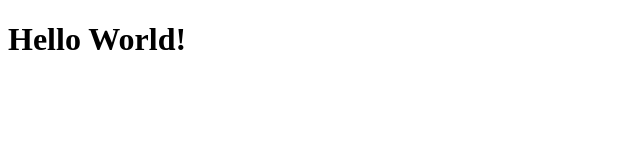
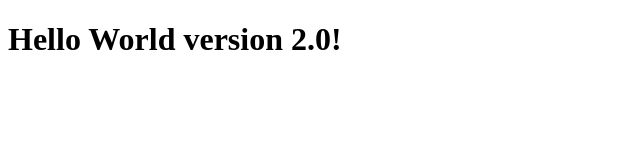
Before and after one commit to rpetricevic/rpetricevic.github.io, a plain HTML site: page index.html in a window 1280 px wide. Shown: the whole page, without its empty margins (0-640 px from the left). Drawn offline with Linux system fonts and the light colour scheme.

Commit message:
Update index.html

```diff
--- a/index.html
+++ b/index.html
@@ -2,6 +2,6 @@
 <html>
 
 <body>
-	<h1>Hello World!</h1>
+	<h1>Hello World version 2.0!</h1>
 </body>
 </html>
```
